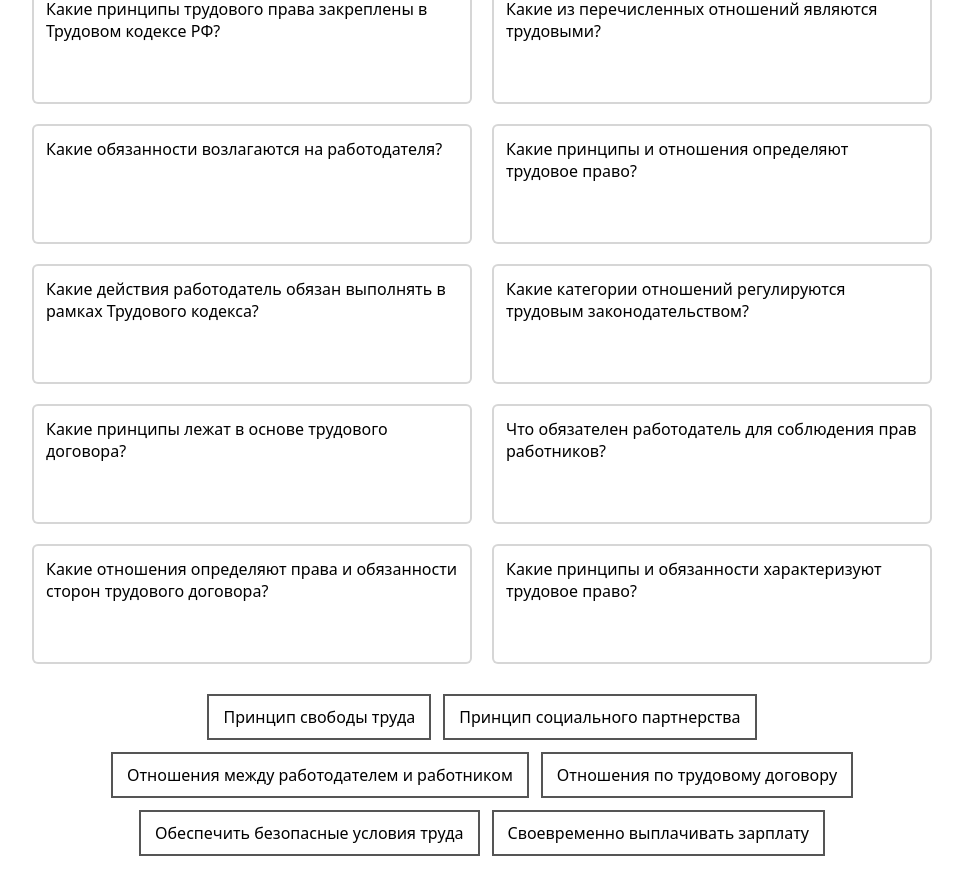
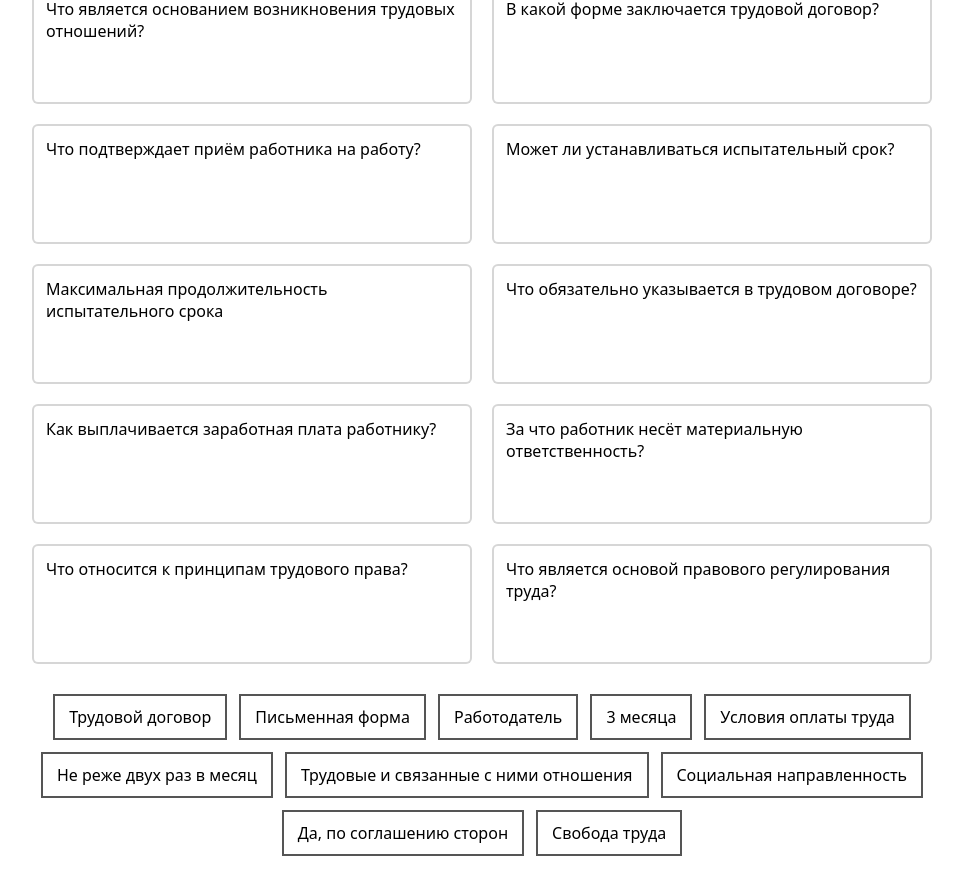
Before and after one commit to zeka228/trudpravo, a React (Create React App) app: page / in a window 1280 px wide. Shown: the part 1051-1946 px from the top of the page, without its empty margins (158-1121 px from the left). Built offline with nearby package versions, Linux system fonts and the light colour scheme; the HTML template or start-up script is replaced by a standard one.

Commit message:
update second group of q

```diff
--- a/src/components/Game.jsx
+++ b/src/components/Game.jsx
@@ -83,7 +83,7 @@ export default function Game({ onAnswer }) {
     <>
       <BaseQuest gameTitle="Нормативные акты и кодексы" questions={questionsLaw} answers={answersLaw} onAnswer={onAnswer}/>
       <hr className="game-separator"/>
-      <BaseQuest gameTitle="Теория трудового права" questions={questionsTheory} answers={answersTheory} onAnswer={onAnswer}/>
+      <BaseQuest gameTitle="Трудовой договор, оплата труда и ответственность" questions={questionsTheory} answers={answersTheory} onAnswer={onAnswer}/>
     </>
   )
 };
--- a/src/data/gameData.js
+++ b/src/data/gameData.js
@@ -22,22 +22,26 @@ export const questionsLaw = [
 ]
 
 export const answersTheory = [
-  { id: 1, t: "Принцип свободы труда" },
-  { id: 2, t: "Принцип социального партнерства" },
-  { id: 3, t: "Отношения между работодателем и работником" },
-  { id: 4, t: "Отношения по трудовому договору" },
-  { id: 5, t: "Обеспечить безопасные условия труда" },
-  { id: 6, t: "Своевременно выплачивать зарплату" }
+  { id: 1, t: "Трудовой договор" },
+  { id: 2, t: "Письменная форма" },
+  { id: 3, t: "Работодатель" },
+  { id: 4, t: "3 месяца" },
+  { id: 5, t: "Условия оплаты труда" },
+  { id: 6, t: "Не реже двух раз в месяц" },
+  { id: 7, t: "Трудовые и связанные с ними отношения" },
+  { id: 8, t: "Социальная направленность" },
+  { id: 9, t: "Да, по соглашению сторон" },
+  { id: 10, t: "Свобода труда" }
 ];
 export const questionsTheory = [
-  { q: "Какие принципы трудового права закреплены в Трудовом кодексе РФ?", va: [1,2] },
-  { q: "Какие из перечисленных отношений являются трудовыми?", va: [3,4] },
-  { q: "Какие обязанности возлагаются на работодателя?", va: [5,6] },
-  { q: "Какие принципы и отношения определяют трудовое право?", va: [1,3] },
-  { q: "Какие действия работодатель обязан выполнять в рамках Трудового кодекса?", va: [5,6] },
-  { q: "Какие категории отношений регулируются трудовым законодательством?", va: [3,4] },
-  { q: "Какие принципы лежат в основе трудового договора?", va: [1,2] },
-  { q: "Что обязателен работодатель для соблюдения прав работников?", va: [5,6] },
-  { q: "Какие отношения определяют права и обязанности сторон трудового договора?", va: [3,4] },
-  { q: "Какие принципы и обязанности характеризуют трудовое право?", va: [1,6] }
+  { q: "Что является основанием возникновения трудовых отношений?", va: [1] },
+  { q: "В какой форме заключается трудовой договор?", va: [2] },
+  { q: "Что подтверждает приём работника на работу?", va: [1,3] },
+  { q: "Может ли устанавливаться испытательный срок?", va: [9] },
+  { q: "Максимальная продолжительность испытательного срока", va: [4] },
+  { q: "Что обязательно указывается в трудовом договоре?", va: [5] },
+  { q: "Как выплачивается заработная плата работнику?", va: [6] },
+  { q: "За что работник несёт материальную ответственность?", va: [7] },
+  { q: "Что относится к принципам трудового права?", va: [8,10] },
+  { q: "Что является основой правового регулирования труда?", va: [1] }
 ];
```
